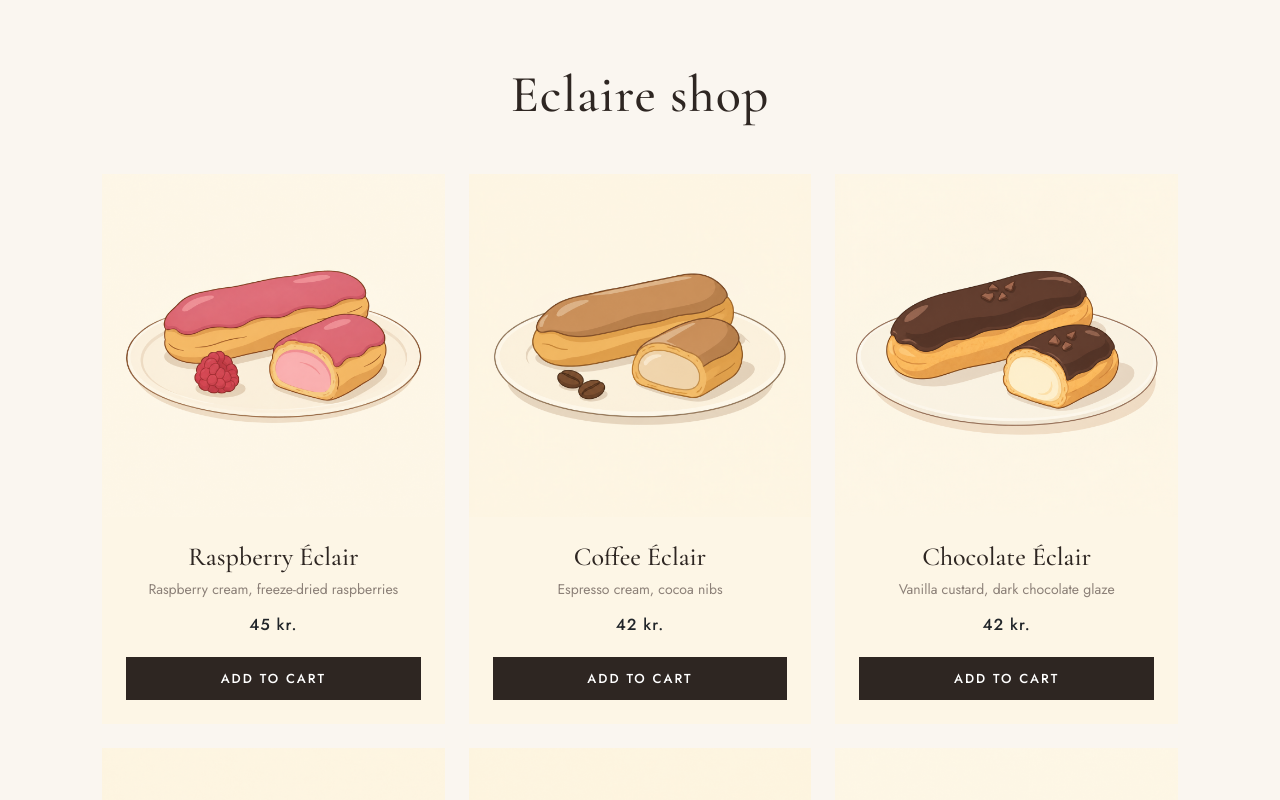
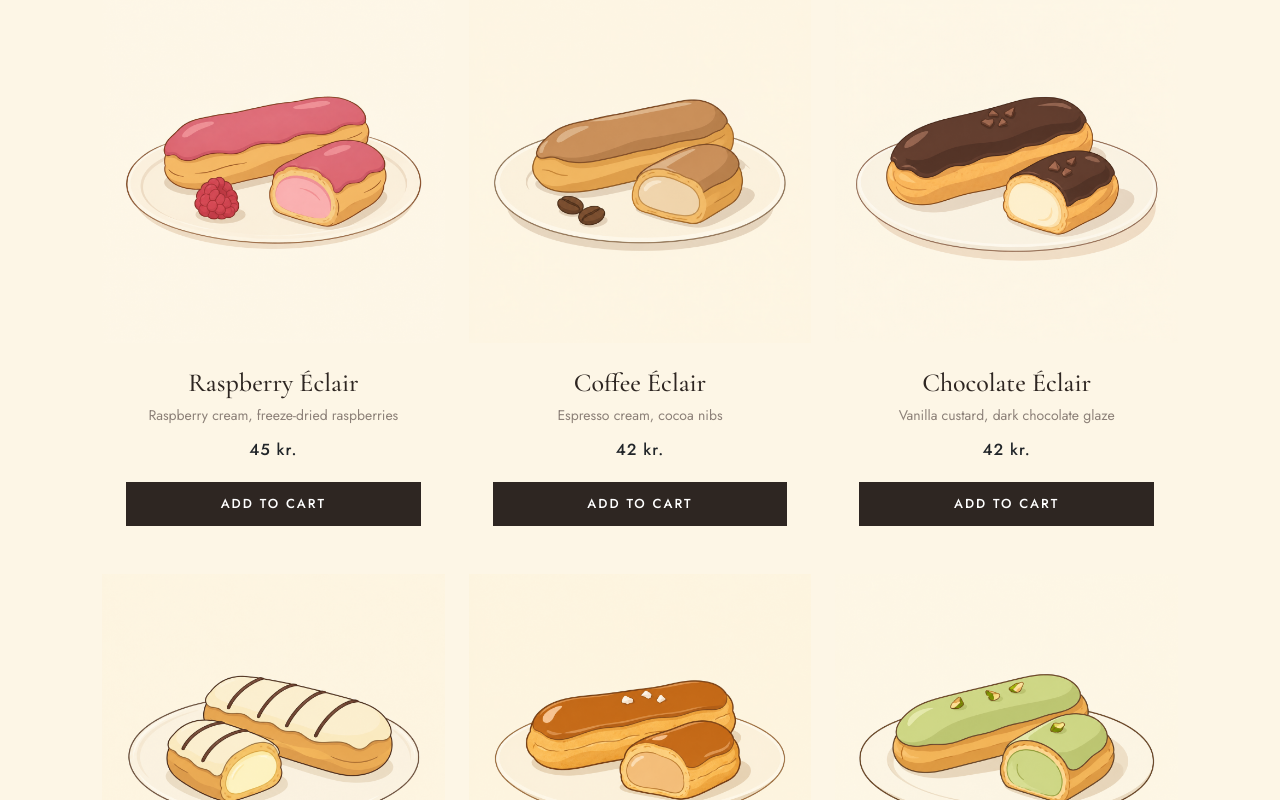
Before and after one commit to katerynamois/redux-cake-cart, a React (Create React App) app: page / in a window 1280 px wide. Shown: the top 800 px of the page. Built offline with nearby package versions, Linux system fonts and the light colour scheme.

Commit message:
Add Navbar component with cart toggle

```diff
--- a/src/App.js
+++ b/src/App.js
@@ -7,7 +7,6 @@ function App() {
   return (
     <div className="App">
       <div className="container">
-        <h1>Eclaire shop</h1>
         <CakeList />
         <Cart />
       </div>
--- a/src/app.css
+++ b/src/app.css
@@ -1,6 +1,6 @@
 :root {
-  --cream: #faf6f0;
-  --paper: #ffffff;
+  --cream: #fdf6e6;
+  --paper: #fdf6e6;
   --card: #fdf6e6;
   --ink: #2e2622;
   --muted: #8c8078;
```
Also changed, not shown: src/componets/Navbar.js (added, +28 -0 lines).
